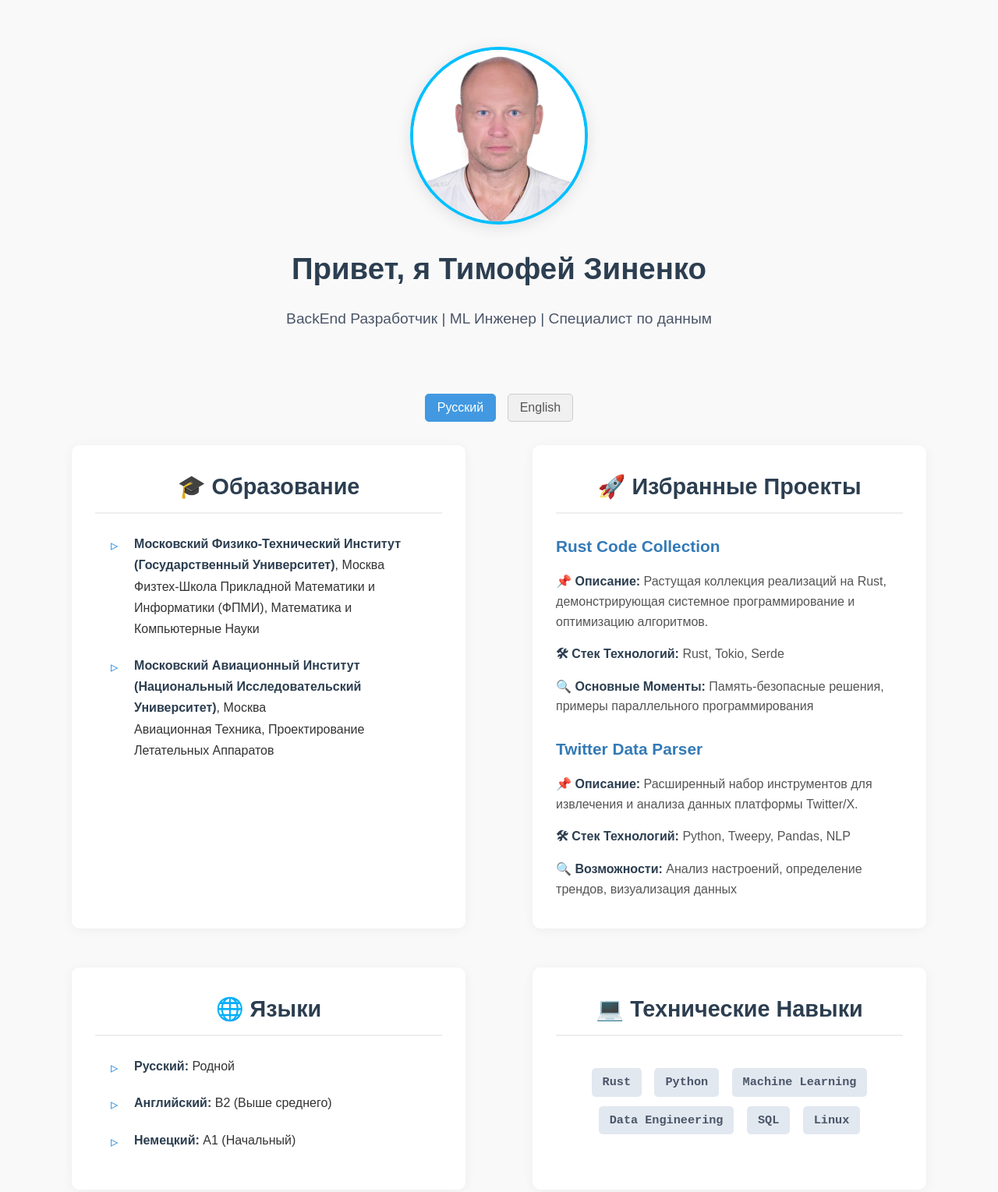
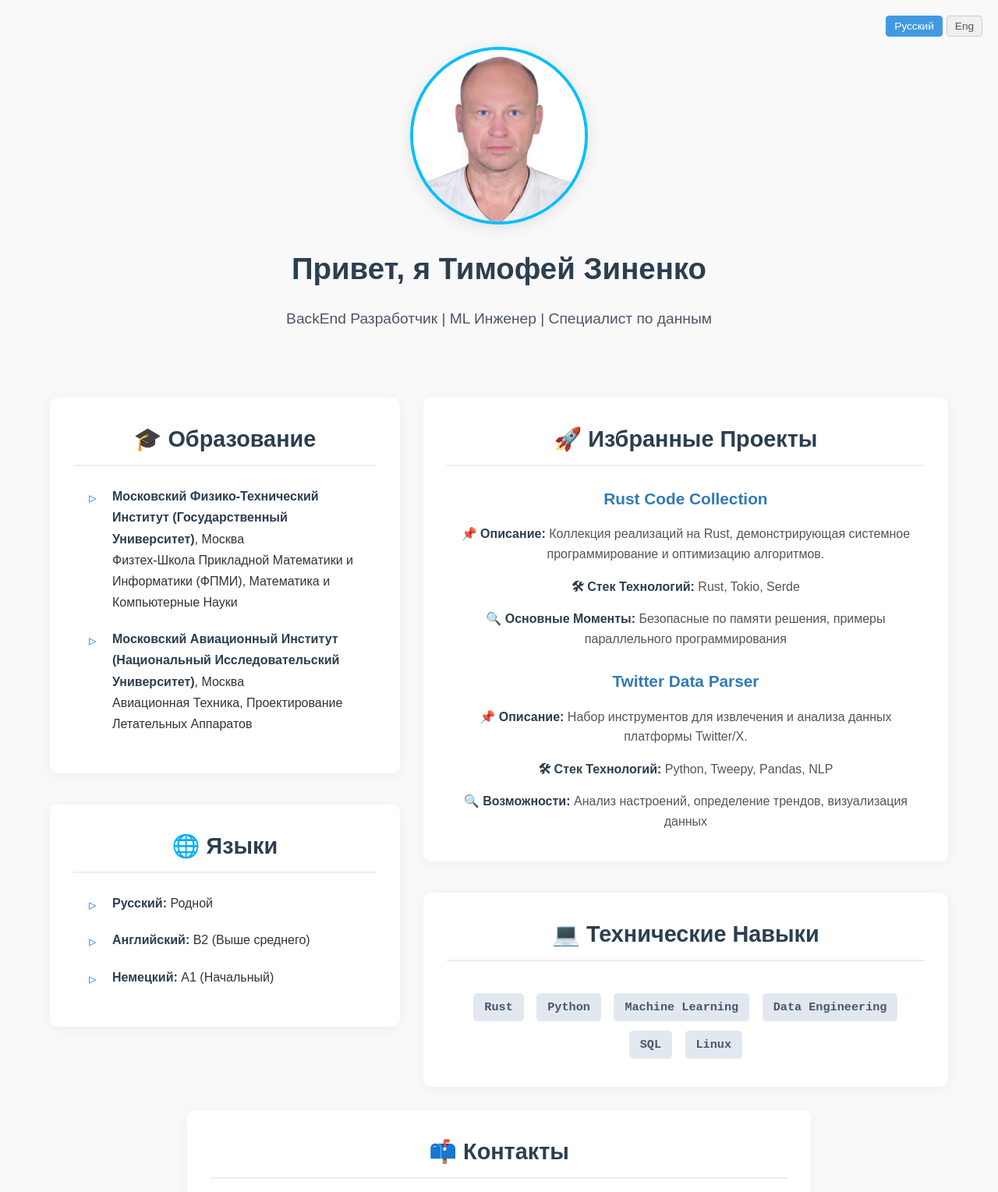
Before and after one commit to TimofeyZinenko/github.io, a plain HTML site: page index.html in a window 1280 px wide. Shown: the top 1529 px of the page at 78% size. Drawn offline with Linux system fonts and the light colour scheme.

Commit message:
Update site formatting

```diff
--- a/index.html
+++ b/index.html
@@ -4,101 +4,84 @@
 <head>
     <meta charset="UTF-8">
     <meta name="viewport" content="width=device-width, initial-scale=1.0">
-    <title>Timofey Zinenko's Portfolio</title>
+    <title data-i18n="pageTitle">Портфолио Тимофея Зиненко</title>
     <link rel="stylesheet" href="./styles/style.css">
 </head>
 
 <body>
 
+    <div class="language-switcher">
+        <button onclick="setLanguage('ru')" class="lang-button active" id="lang-ru-btn">Русский</button>
+        <button onclick="setLanguage('en')" class="lang-button" id="lang-en-btn">Eng</button>
+    </div>
+
     <div class="header">
         <img src="./images/photo.jpg" alt="Timofey Zinenko" class="profile-img">
-        <h1 class="lang-ru">Привет, я Тимофей Зиненко</h1>
-        <h1 class="lang-en hidden">Hello, I'm Timofey Zinenko</h1>
-        <p class="lang-ru">BackEnd Разработчик | ML Инженер | Специалист по данным</p>
-        <p class="lang-en hidden">BackEnd Developer | ML Engineer | Data Scientist</p>
-    </div>
-
-    <div class="language-switcher">
-        <button onclick="setLanguage('ru')" class="lang-button active" id="lang-ru-btn">Русский</button>
-        <button onclick="setLanguage('en')" class="lang-button" id="lang-en-btn">English</button>
+        <h1 data-i18n="greeting">Привет, я Тимофей Зиненко</h1>
+        <p data-i18n="role">BackEnd Разработчик | ML Инженер | Специалист по данным</p>
     </div>
 
     <div class="main-content-grid">
-        <section class="content-section grid-item-education">
-            <h2 class="lang-ru">🎓 Образование</h2>
-            <h2 class="lang-en hidden">🎓 Education</h2>
+        <div class="left-column">
+            <section class="content-section">
+                <h2 data-i18n="educationTitle">🎓 Образование</h2>
                 <ul>
-                <li class="lang-ru">
-                    <strong>Московский Физико-Технический Институт (Государственный Университет)</strong>, Москва<br>
-                    Физтех-Школа Прикладной Математики и Информатики (ФПМИ), Математика и Компьютерные Науки
+                    <li>
+                        <strong data-i18n="miptName">Московский Физико-Технический Институт (Государственный
+                            Университет)</strong>, <span data-i18n="moscow">Москва</span><br>
+                        <span data-i18n="miptFaculty">Физтех-Школа Прикладной Математики и Информатики (ФПМИ),
+                            Математика и Компьютерные Науки</span>
                     </li>
-                <li class="lang-en hidden">
-                    <strong>Moscow Institute of Physics and Technology (State University)</strong>, Moscow<br>
-                    Phystech School of Applied Mathematics and Informatics (FPMI), Mathematics and Computer Science
-                </li>
-                <li class="lang-ru">
-                    <strong>Московский Авиационный Институт (Национальный Исследовательский Университет)</strong>,
-                    Москва<br>
-                    Авиационная Техника, Проектирование Летательных Аппаратов
-                </li>
-                <li class="lang-en hidden">
-                    <strong>Moscow Aviation Institute (National Research University)</strong>, Moscow<br>
-                    Aviation Technology, Aircraft Design
+                    <li>
+                        <strong data-i18n="maiName">Московский Авиационный Институт (Национальный Исследовательский
+                            Университет)</strong>, <span data-i18n="moscow">Москва</span><br>
+                        <span data-i18n="maiFaculty">Авиационная Техника, Проектирование Летательных Аппаратов</span>
                     </li>
                 </ul>
             </section>
 
-        <section class="content-section grid-item-projects">
-            <h2 class="lang-ru">🚀 Избранные Проекты</h2>
-            <h2 class="lang-en hidden">🚀 Featured Projects</h2>
+            <section class="content-section">
+                <h2 data-i18n="languagesTitle">🌐 Языки</h2>
+                <ul>
+                    <li><strong data-i18n="russianLang">Русский:</strong> <span data-i18n="native">Родной</span></li>
+                    <li><strong data-i18n="englishLang">Английский:</strong> B2 (<span
+                            data-i18n="upperIntermediate">Выше среднего</span>)</li>
+                    <li><strong data-i18n="germanLang">Немецкий:</strong> A1 (<span
+                            data-i18n="beginner">Начальный</span>)</li>
+                </ul>
+            </section>
+        </div>
+
+        <div class="right-column">
+            <section class="content-section">
+                <h2 data-i18n="projectsTitle">🚀 Избранные Проекты</h2>
                 <div class="project-item">
-                <h3><a href="https://github.com/TimofeyZinenko/rust_code" target="_blank" rel="noopener noreferrer">Rust
+                    <h3><a href="https://github.com/TimofeyZinenko/rust_code" target="_blank"
+                            rel="noopener noreferrer">Rust
                             Code Collection</a></h3>
-                <p><strong class="lang-ru">📌 Описание:</strong> Растущая коллекция реализаций на Rust, демонстрирующая
-                    системное программирование и оптимизацию алгоритмов.</p>
-                <p class="lang-en hidden"><strong>📌 Description:</strong> A growing collection of Rust implementations
-                    showcasing system programming and algorithm optimization.</p>
-                <p><strong class="lang-ru">🛠 Стек Технологий:</strong> Rust, Tokio, Serde</p>
-                <p class="lang-en hidden"><strong>🛠 Tech Stack:</strong> Rust, Tokio, Serde</p>
-                <p><strong class="lang-ru">🔍 Основные Моменты:</strong> Память-безопасные решения, примеры
-                    параллельного программирования</p>
-                <p class="lang-en hidden"><strong>🔍 Highlights:</strong> Memory-safe solutions, concurrent programming
-                    examples</p>
+                    <p><strong data-i18n="descriptionTag">📌 Описание:</strong> <span data-i18n="rustDesc">Растущая
+                            коллекция реализаций на Rust, демонстрирующая системное программирование и оптимизацию
+                            алгоритмов.</span></p>
+                    <p><strong data-i18n="techStackTag">🛠 Стек Технологий:</strong> Rust, Tokio, Serde</p>
+                    <p><strong data-i18n="highlightsTag">🔍 Основные Моменты:</strong> <span
+                            data-i18n="rustHighlights">Память-безопасные решения, примеры параллельного
+                            программирования</span></p>
                 </div>
                 <div class="project-item">
                     <h3><a href="https://github.com/TimofeyZinenko/Twitter_parser" target="_blank"
                             rel="noopener noreferrer">Twitter Data Parser</a></h3>
-                <p><strong class="lang-ru">📌 Описание:</strong> Расширенный набор инструментов для извлечения и анализа
-                    данных платформы Twitter/X.
+                    <p><strong data-i18n="descriptionTag">📌 Описание:</strong> <span
+                            data-i18n="twitterDesc">Расширенный набор инструментов для извлечения и анализа данных
+                            платформы Twitter/X.</span>
                     </p>
-                <p class="lang-en hidden"><strong>📌 Description:</strong> Advanced toolkit for extracting and analyzing
-                    Twitter/X platform data.
-                </p>
-                <p><strong class="lang-ru">🛠 Стек Технологий:</strong> Python, Tweepy, Pandas, NLP</p>
-                <p class="lang-en hidden"><strong>🛠 Tech Stack:</strong> Python, Tweepy, Pandas, NLP</p>
-                <p><strong class="lang-ru">🔍 Возможности:</strong> Анализ настроений, определение трендов, визуализация
-                    данных</p>
-                <p class="lang-en hidden"><strong>🔍 Features:</strong> Sentiment analysis, trend detection, data
-                    visualization</p>
+                    <p><strong data-i18n="techStackTag">🛠 Стек Технологий:</strong> Python, Tweepy, Pandas, NLP</p>
+                    <p><strong data-i18n="featuresTag">🔍 Возможности:</strong> <span data-i18n="twitterFeatures">Анализ
+                            настроений, определение трендов, визуализация данных</span></p>
                 </div>
             </section>
 
-        <section class="content-section grid-item-languages">
-            <h2 class="lang-ru">🌐 Языки</h2>
-            <h2 class="lang-en hidden">🌐 Languages</h2>
-            <ul>
-                <li class="lang-ru"><strong>Русский:</strong> Родной</li>
-                <li class="lang-en hidden"><strong>Russian:</strong> Native</li>
-                <li class="lang-ru"><strong>Английский:</strong> B2 (Выше среднего)</li>
-                <li class="lang-en hidden"><strong>English:</strong> B2 (Upper-Intermediate)</li>
-                <li class="lang-ru"><strong>Немецкий:</strong> A1 (Начальный)</li>
-                <li class="lang-en hidden"><strong>German:</strong> A1 (Beginner)</li>
-            </ul>
-        </section>
-
-        <section class="content-section grid-item-skills">
-            <h2 class="lang-ru">💻 Технические Навыки</h2>
-            <h2 class="lang-en hidden">💻 Technical Skills</h2>
+            <section class="content-section">
+                <h2 data-i18n="skillsTitle">💻 Технические Навыки</h2>
                 <div class="skills-container">
                     <span class="skill-tag">Rust</span>
                     <span class="skill-tag">Python</span>
@@ -109,10 +92,10 @@
                 </div>
             </section>
         </div>
+    </div>
 
     <section class="content-section grid-item-contacts">
-        <h2 class="lang-ru">📫 Контакты</h2>
-        <h2 class="lang-en hidden">📫 Contacts</h2>
+        <h2 data-i18n="contactsTitle">📫 Контакты</h2>
         <p class="contact-info">
             ✉️ Email: <a href="mailto:timofey.zinenko@gmail.com">timofey.zinenko@gmail.com</a>
             ✉️ Email: <a href="mailto:whitecat751@yandex.ru">whitecat751@yandex.ru</a>
@@ -120,27 +103,101 @@
     </section>
 
     <script>
+        // Объект с переводами
+        const translations = {
+            ru: {
+                pageTitle: "Портфолио Тимофея Зиненко",
+                greeting: "Привет, я Тимофей Зиненко",
+                role: "BackEnd Разработчик | ML Инженер | Специалист по данным",
+                educationTitle: "🎓 Образование",
+                miptName: "Московский Физико-Технический Институт (Государственный Университет)",
+                moscow: "Москва",
+                miptFaculty: "Физтех-Школа Прикладной Математики и Информатики (ФПМИ), Математика и Компьютерные Науки",
+                maiName: "Московский Авиационный Институт (Национальный Исследовательский Университет)",
+                maiFaculty: "Авиационная Техника, Проектирование Летательных Аппаратов",
+                projectsTitle: "🚀 Избранные Проекты",
+                descriptionTag: "📌 Описание:",
+                rustDesc: "Коллекция реализаций на Rust, демонстрирующая системное программирование и оптимизацию алгоритмов.",
+                techStackTag: "🛠 Стек Технологий:",
+                highlightsTag: "🔍 Основные Моменты:",
+                rustHighlights: "Безопасные по памяти решения, примеры параллельного программирования",
+                twitterDesc: "Набор инструментов для извлечения и анализа данных платформы Twitter/X.",
+                featuresTag: "🔍 Возможности:",
+                twitterFeatures: "Анализ настроений, определение трендов, визуализация данных",
+                languagesTitle: "🌐 Языки",
+                russianLang: "Русский:",
+                native: "Родной",
+                englishLang: "Английский:",
+                upperIntermediate: "Выше среднего",
+                germanLang: "Немецкий:",
+                beginner: "Начальный",
+                skillsTitle: "💻 Технические Навыки",
+                contactsTitle: "📫 Контакты"
+            },
+            en: {
+                pageTitle: "Timofey Zinenko's Portfolio",
+                greeting: "Hello, I'm Timofey Zinenko",
+                role: "BackEnd Developer | ML Engineer | Data Scientist",
+                educationTitle: "🎓 Education",
+                miptName: "Moscow Institute of Physics and Technology (State University)",
+                moscow: "Moscow",
+                miptFaculty: "Phystech School of Applied Mathematics and Informatics (FPMI), Mathematics and Computer Science",
+                maiName: "Moscow Aviation Institute (National Research University)",
+                maiFaculty: "Aviation Technology, Aircraft Design",
+                projectsTitle: "🚀 Featured Projects",
+                descriptionTag: "📌 Description:",
+                rustDesc: "A growing collection of Rust implementations showcasing system programming and algorithm optimization.",
+                techStackTag: "🛠 Tech Stack:",
+                highlightsTag: "🔍 Highlights:",
+                rustHighlights: "Memory-safe solutions, concurrent programming examples",
+                twitterDesc: "Advanced toolkit for extracting and analyzing Twitter/X platform data.",
+                featuresTag: "🔍 Features:",
+                twitterFeatures: "Sentiment analysis, trend detection, data visualization",
+                languagesTitle: "🌐 Languages",
+                russianLang: "Russian:",
+                native: "Native",
+                englishLang: "English:",
+                upperIntermediate: "Upper-Intermediate",
+                germanLang: "German:",
+                beginner: "Beginner",
+                skillsTitle: "💻 Technical Skills",
+                contactsTitle: "📫 Contacts"
+            }
+        };
+
         function setLanguage(lang) {
-            document.querySelectorAll('.lang-ru').forEach(el => el.classList.add('hidden'));
-            document.querySelectorAll('.lang-en').forEach(el => el.classList.add('hidden'));
+            // Обновляем все элементы с атрибутом data-i18n
+            document.querySelectorAll('[data-i18n]').forEach(element => {
+                const key = element.getAttribute('data-i18n');
+                if (translations[lang] && translations[lang][key]) {
+                    element.textContent = translations[lang][key];
+                }
+            });
 
-            document.querySelectorAll(`.lang-${lang}`).forEach(el => el.classList.remove('hidden'));
+            document.querySelectorAll('.project-item strong[data-i18n]').forEach(element => {
+                const key = element.getAttribute('data-i18n');
+                if (translations[lang] && translations[lang][key]) {
+                    element.textContent = translations[lang][key];
+                }
+            });
 
-            // Update active button state
+
+            const pageTitleElement = document.querySelector('title');
+            if (pageTitleElement && translations[lang] && translations[lang].pageTitle) {
+                pageTitleElement.textContent = translations[lang].pageTitle;
+            }
+
             document.getElementById('lang-ru-btn').classList.remove('active');
             document.getElementById('lang-en-btn').classList.remove('active');
             document.getElementById(`lang-${lang}-btn`).classList.add('active');
 
-            // Store language preference (optional, for persistence across sessions)
             localStorage.setItem('preferredLang', lang);
 
-            // Update HTML lang attribute for better accessibility and SEO
             document.documentElement.lang = lang;
         }
 
-        // On page load, check for preferred language or set default
         document.addEventListener('DOMContentLoaded', () => {
-            const preferredLang = localStorage.getItem('preferredLang') || 'ru'; // Default to Russian
+            const preferredLang = localStorage.getItem('preferredLang') || 'ru';
             setLanguage(preferredLang);
         });
     </script>
--- a/styles/style.css
+++ b/styles/style.css
@@ -15,7 +15,8 @@ body {
 
 /* Header Section */
 .header {
-    margin: 40px 0;
+    margin: 40px 0 30px;
+    /* Adjusted margin-bottom */
     padding: 20px;
     width: 100%;
     max-width: 1200px;
@@ -28,7 +29,7 @@ body {
     object-fit: cover;
     border-radius: 50%;
     border: 4px solid #00BFFF;
-    /* Changed to bright blue */
+    /* Bright blue border */
     box-shadow: 0 4px 20px rgba(0, 0, 0, 0.1);
     transition: transform 0.3s ease, box-shadow 0.3s ease;
     display: block;
@@ -56,21 +57,21 @@ p {
 
 /* Generic Content Section */
 .content-section {
-    max-width: 800px;
-    /* This will be overridden by grid for specific items */
-    margin: 0 auto 30px;
-    /* This will be overridden by grid for specific items */
     padding: 30px;
     background: white;
     border-radius: 10px;
     box-shadow: 0 2px 15px rgba(0, 0, 0, 0.05);
-    width: 90%;
-    /* This will be overridden by grid for specific items */
-    text-align: left;
-    /* Added for consistent sizing within the grid */
     box-sizing: border-box;
+    /* Include padding in element's total width and height */
     margin-bottom: 20px;
-    /* Adjust margin for grid items */
+    /* Space between sections within a column */
+    width: 100%;
+    /* Ensure sections take full width of their column */
+}
+
+.content-section:last-child {
+    margin-bottom: 0;
+    /* No margin after the last section in a column */
 }
 
 .content-section h2 {
@@ -172,75 +173,70 @@ p {
     text-decoration: underline;
 }
 
-/* --- New Grid Layout for Sections --- */
+/* --- Main Grid Layout for Columns --- */
 .main-content-grid {
     display: grid;
-    grid-template-columns: 1fr 1fr;
-    /* Two columns */
+    grid-template-columns: 1.2fr 1.8fr;
+    /* Left column slightly smaller (Education, Languages), Right column larger (Projects, Skills) */
     gap: 30px;
-    /* Space between grid items */
+    /* Space between columns */
     max-width: 1200px;
-    /* Match header max-width */
+    /* Consistent with header max-width */
     width: 90%;
     margin-bottom: 30px;
     /* Space before contacts section */
+    align-items: start;
+    /* Align items to the top of their grid cell */
 }
 
-/* Specific grid item placements */
-.grid-item-education {
-    grid-column: 1 / 2;
-    /* First column */
-    grid-row: 1 / 2;
-    /* First row */
+.left-column,
+.right-column {
+    display: flex;
+    flex-direction: column;
+    gap: 20px;
+    /* Space between sections within the column */
 }
 
-.grid-item-projects {
-    grid-column: 2 / 3;
-    /* Second column */
-    grid-row: 1 / 2;
-    /* First row */
-}
-
-.grid-item-languages {
-    grid-column: 1 / 2;
-    /* First column */
-    grid-row: 2 / 3;
-    /* Second row */
-}
-
-.grid-item-skills {
-    grid-column: 2 / 3;
-    /* Second column */
-    grid-row: 2 / 3;
-    /* Second row */
-}
-
+/* Contact section below the grid */
 .grid-item-contacts {
-    grid-column: 1 / -1;
-    /* Span all columns */
     max-width: 800px;
     /* Keep original max-width for contact section */
     width: 90%;
+    margin-top: 0;
+    /* Remove top margin inherited from content-section, now managed by main-content-grid margin-bottom */
+    margin-bottom: 30px;
+    /* Ensure space at the bottom of the page */
 }
 
-/* --- Language Switcher Styles --- */
+/* --- Language Switcher Styles (Top Right) --- */
 .language-switcher {
-    margin-top: -15px;
-    /* Adjust as needed to position relative to header */
-    margin-bottom: 30px;
-    text-align: center;
+    position: absolute;
+    /* Position relative to the nearest positioned ancestor (body in this case) */
+    top: 20px;
+    /* Distance from top */
+    right: 20px;
+    /* Distance from right */
+    z-index: 1000;
+    /* Ensure it's above other content */
+    display: flex;
+    gap: 5px;
+    /* Small gap between buttons */
 }
 
 .lang-button {
     background-color: #f0f0f0;
     color: #555;
     border: 1px solid #ccc;
-    padding: 8px 15px;
-    margin: 0 5px;
+    padding: 5px 10px;
+    /* Smaller padding */
     cursor: pointer;
-    border-radius: 5px;
-    font-size: 1rem;
+    border-radius: 4px;
+    /* Slightly smaller border-radius */
+    font-size: 0.85rem;
+    /* Smaller font size */
     transition: background-color 0.3s ease, color 0.3s ease, border-color 0.3s ease;
+    white-space: nowrap;
+    /* Prevent buttons from wrapping text */
 }
 
 .lang-button:hover {
@@ -254,30 +250,36 @@ p {
     border-color: #4299e1;
 }
 
-/* --- Language Hiding Class --- */
-.hidden {
-    display: none !important;
-    /* Important to override other display properties */
-}
-
 /* Responsive Design */
 @media (max-width: 992px) {
 
-    /* Adjust breakpoint for tablet layout */
+    /* Tablet layout */
     .main-content-grid {
         grid-template-columns: 1fr;
         /* Stack columns on smaller screens */
         gap: 20px;
     }
 
-    .grid-item-education,
-    .grid-item-projects,
-    .grid-item-languages,
-    .grid-item-skills {
-        grid-column: 1 / -1;
-        /* All items span full width */
-        grid-row: auto;
-        /* Auto-place rows */
+    .left-column,
+    .right-column {
+        width: 100%;
+        /* Columns take full width */
+    }
+
+    .language-switcher {
+        position: static;
+        /* Remove absolute positioning */
+        margin-top: 15px;
+        margin-bottom: 20px;
+        text-align: center;
+        width: 100%;
+        justify-content: center;
+        /* Center buttons when static */
+    }
+
+    .header {
+        margin-top: 20px;
+        /* Adjust header margin after language switcher moves */
     }
 }
 
@@ -294,9 +296,4 @@ p {
     .content-section {
         padding: 20px;
     }
-
-    .language-switcher {
-        margin-top: -10px;
-        /* Adjust for smaller screens */
-    }
 }
```
Lines whose indentation alone changed are shown as unchanged.
